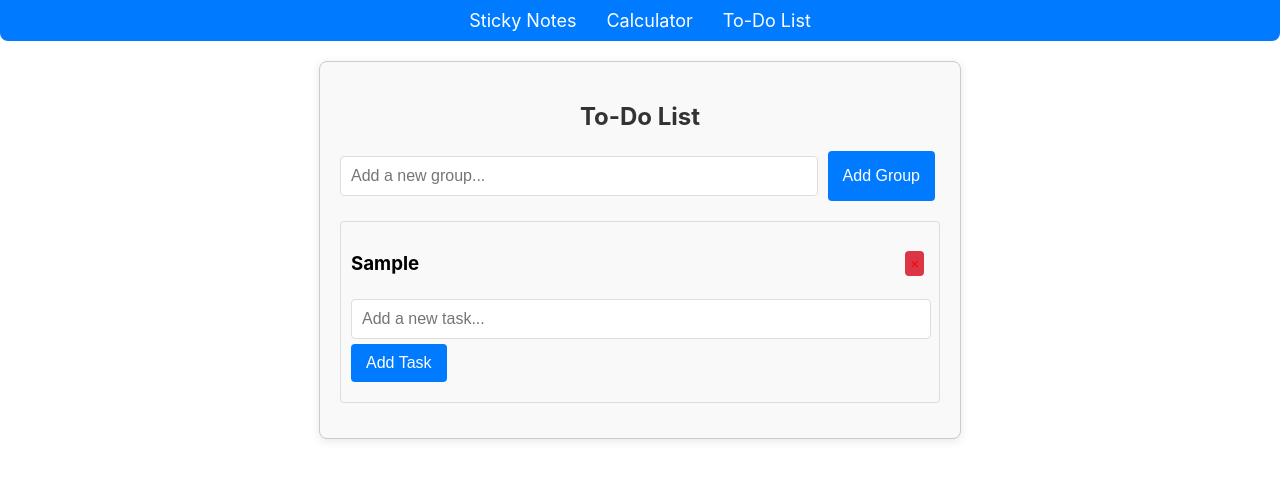
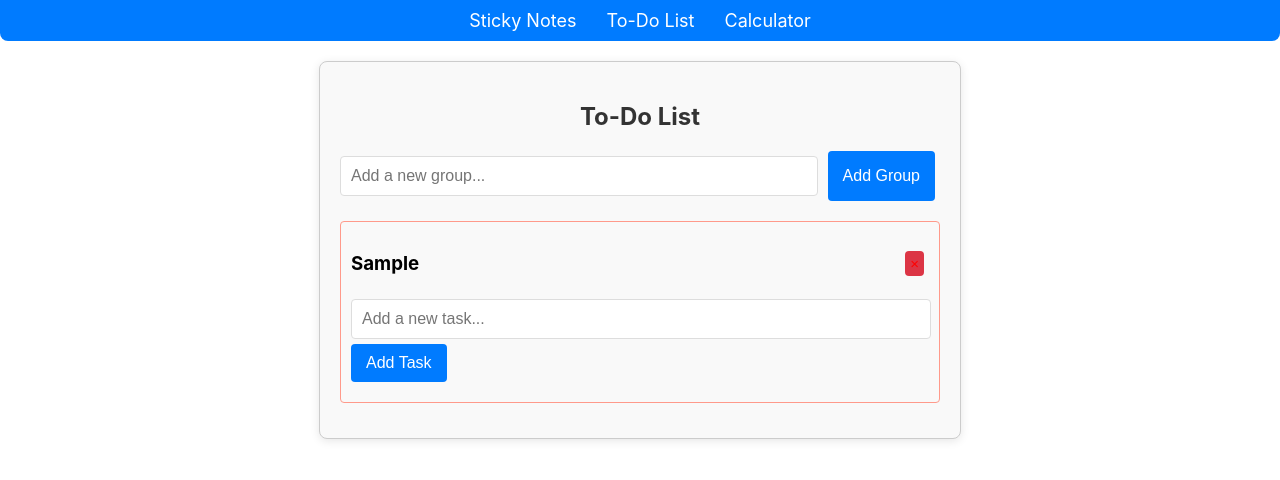
Before and after one commit to madhukantp97/my-notes, a React (Create React App) app: page /todo in a window 1280 px wide. Both pictures are taken after typing "Sample" into the empty fields and a click on the button "Add Group". Shown: the top 480 px of the page. Built offline with nearby package versions, Linux system fonts and the light colour scheme.

Commit message:
added colors

```diff
--- a/src/App.js
+++ b/src/App.js
@@ -11,8 +11,9 @@ const App = () => {
     <Router>
       <nav>
         <Link to="/">Sticky Notes</Link>
+        <Link to="/todo">To-Do List</Link> {/* Add a link for To-Do List */}
         <Link to="/calculator">Calculator</Link>
-        <Link to="/todo">To-Do List</Link> {/* Add a link for To-Do List */}
+
       </nav>
       <Routes>
         <Route path="/" element={<StickyNotes />} />
--- a/src/ToDoList.css
+++ b/src/ToDoList.css
@@ -59,6 +59,7 @@
     margin: 5px 0;
     background-color: #fff;
     transition: background-color 0.3s;
+    color: black; /* Change text color for better contrast */
   }
 
   .task.completed {
--- a/src/ToDoList.js
+++ b/src/ToDoList.js
@@ -1,6 +1,8 @@
 // src/ToDoList.js
 import React, { useState, useEffect } from 'react';
 import './ToDoList.css';
+
+const colors = ['#FF9A8B', '#9AFFA0', '#9AB8FF', '#F3FF66', '#FF9BCA', '#66FFFF']; // Group colors
 
 const ToDoList = () => {
   const [groups, setGroups] = useState([]);
@@ -21,6 +23,7 @@ const ToDoList = () => {
       const newGroup = {
         name: inputGroup,
         tasks: [],
+        color: colors[groups.length % colors.length], // Assign color based on group index
       };
       setGroups((prevGroups) => [...prevGroups, newGroup]);
       setInputGroup('');
@@ -108,7 +111,7 @@ const ToDoList = () => {
 
       <div className="group-list">
         {groups.map((group, groupIndex) => (
-          <div key={groupIndex} className="group">
+          <div key={groupIndex} className="group" style={{ borderColor: group.color }}>
             <h3>
               {group.name}
               <button className="delete-btn" onClick={() => handleDeleteGroup(groupIndex)}>×</button>
@@ -124,7 +127,7 @@ const ToDoList = () => {
             </div>
             <div className="task-list">
               {group.tasks.map((task, taskIndex) => (
-                <div key={taskIndex} className={`task ${task.completed ? 'completed' : ''}`}>
+                <div key={taskIndex} className={`task ${task.completed ? 'completed' : ''}`} style={{ backgroundColor: group.color, opacity: 0.6 }}>
                   <input
                     type="checkbox"
                     checked={task.completed}
```
